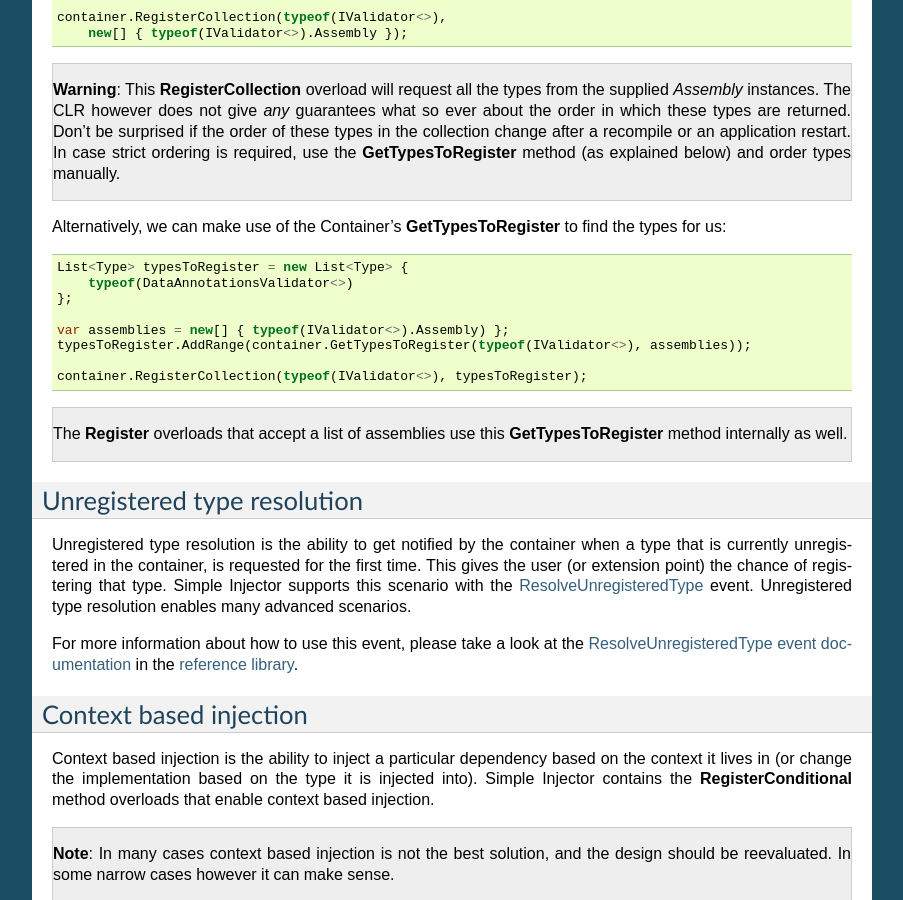
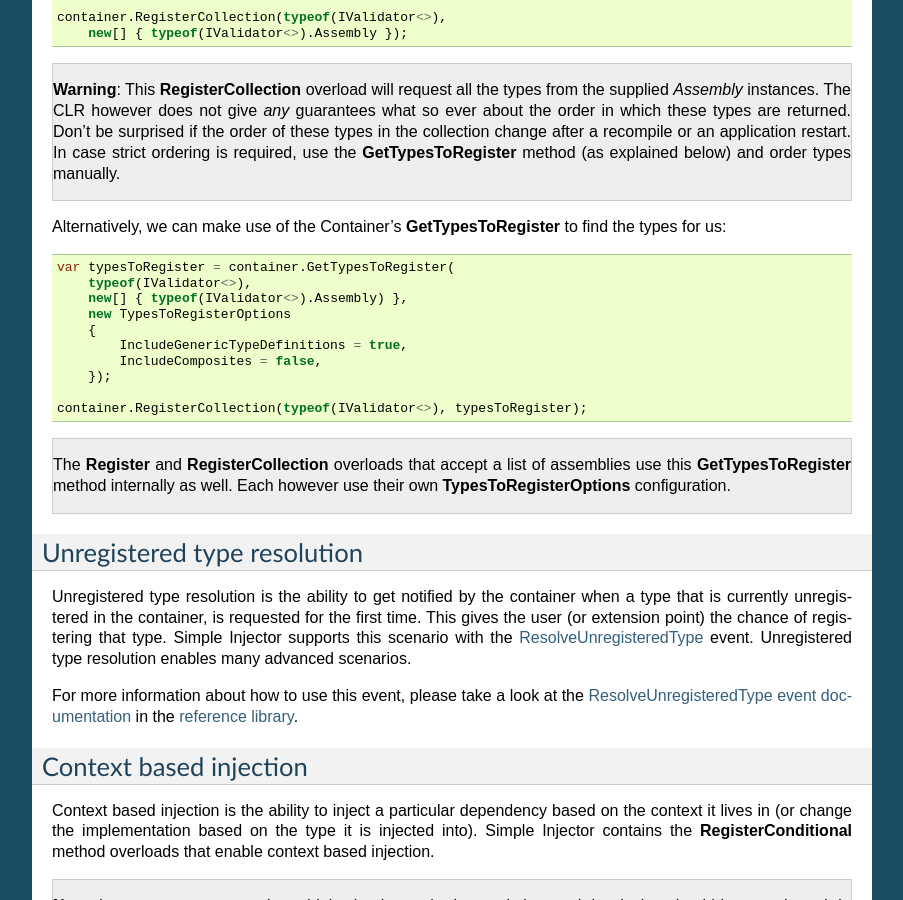
Before and after one commit to simpleinjector/Documentation, a Sphinx documentation site: the page built from source/advanced.rst, in a window 1280 px wide and 900 px high, scrolled down 6233 px. Shown: the whole window, without its empty margins (198-1101 px from the left). Built offline with Sphinx 7.4.7, drawn with Linux system fonts in a browser that asks for light colours.

Commit message:
Example of TypesToRegisterOptions added.
Fixes #49

```diff
--- a/source/advanced.rst
+++ b/source/advanced.rst
@@ -309,18 +309,20 @@ Alternatively, we can make use of the Container's **GetTypesToRegister** to find
 
 .. code-block:: c#
 
-    List<Type> typesToRegister = new List<Type> {
-        typeof(DataAnnotationsValidator<>)
-    };
-
-    var assemblies = new[] { typeof(IValidator<>).Assembly) };
-    typesToRegister.AddRange(container.GetTypesToRegister(typeof(IValidator<>), assemblies));
+    var typesToRegister = container.GetTypesToRegister(
+        typeof(IValidator<>),
+        new[] { typeof(IValidator<>).Assembly) },
+        new TypesToRegisterOptions
+        {
+            IncludeGenericTypeDefinitions = true,
+            IncludeComposites = false,
+        });
 
     container.RegisterCollection(typeof(IValidator<>), typesToRegister);
 
 .. container:: Note
 
-    The **Register** overloads that accept a list of assemblies use this **GetTypesToRegister** method internally as well.
+    The **Register** and **RegisterCollection** overloads that accept a list of assemblies use this **GetTypesToRegister** method internally as well. Each however use their own **TypesToRegisterOptions** configuration.
 
 
 .. _Unregistered-Type-Resolution:
```
